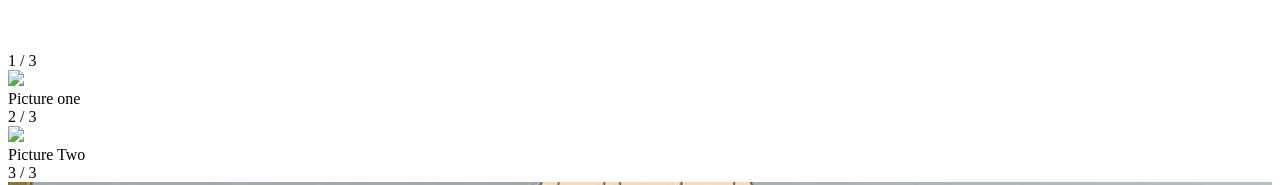
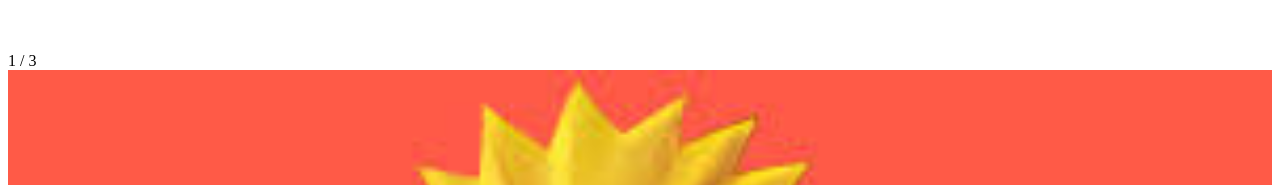
Before and after one commit to Santhosh-04/day1, a plain HTML site: page index.html in a window 1280 px wide. Shown: the part 789-974 px from the top of the page. Drawn offline with Linux system fonts and the light colour scheme.

Commit message:
Update index.html

```diff
--- a/index.html
+++ b/index.html
@@ -182,13 +182,13 @@ function showSlides(n) {
 
     <div class="mySlides fade">
       <div class="numbertext">1 / 3</div>
-      <img src="Naruto.jpg" style="width:100%">
+      <img src="Naruto.jfif" style="width:100%">
       <div class="text">Picture one</div>
     </div>
 
     <div class="mySlides fade">
       <div class="numbertext">2 / 3</div>
-      <img src="One Piece.jpg" style="width:100%">
+      <img src="One Piece.jfif" style="width:100%">
       <div class="text">Picture Two</div>
     </div>
 
```
